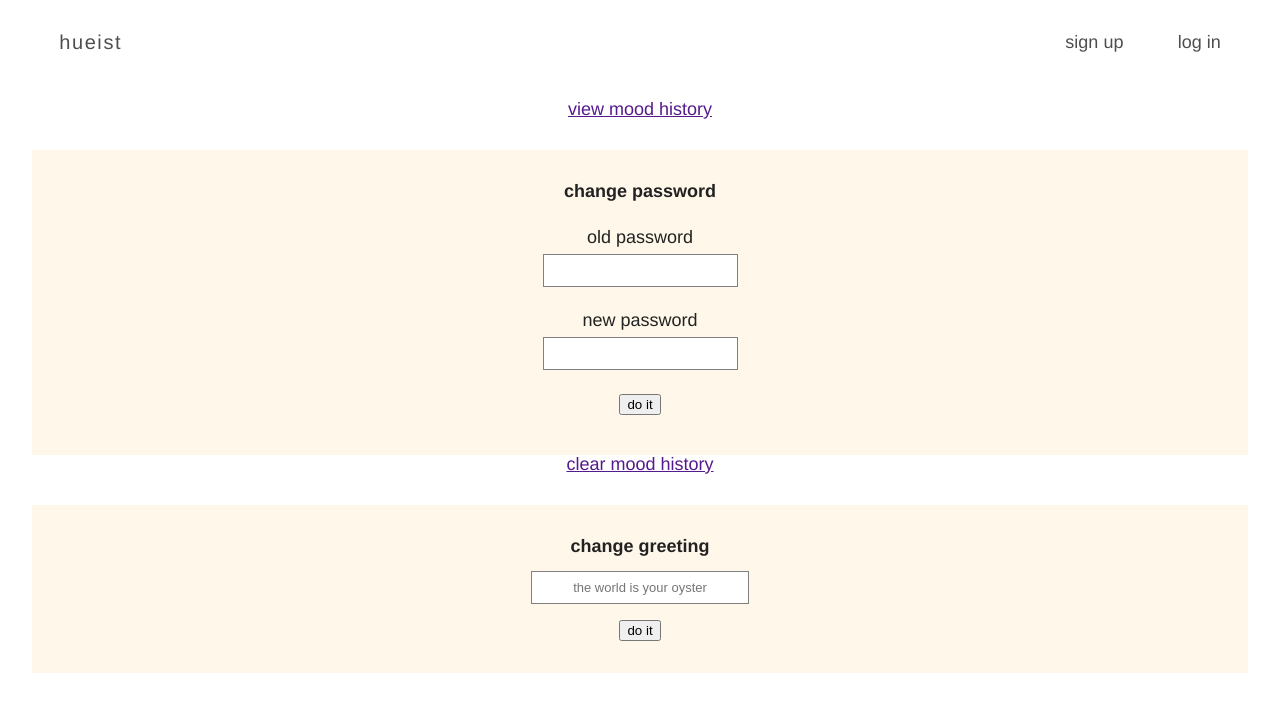
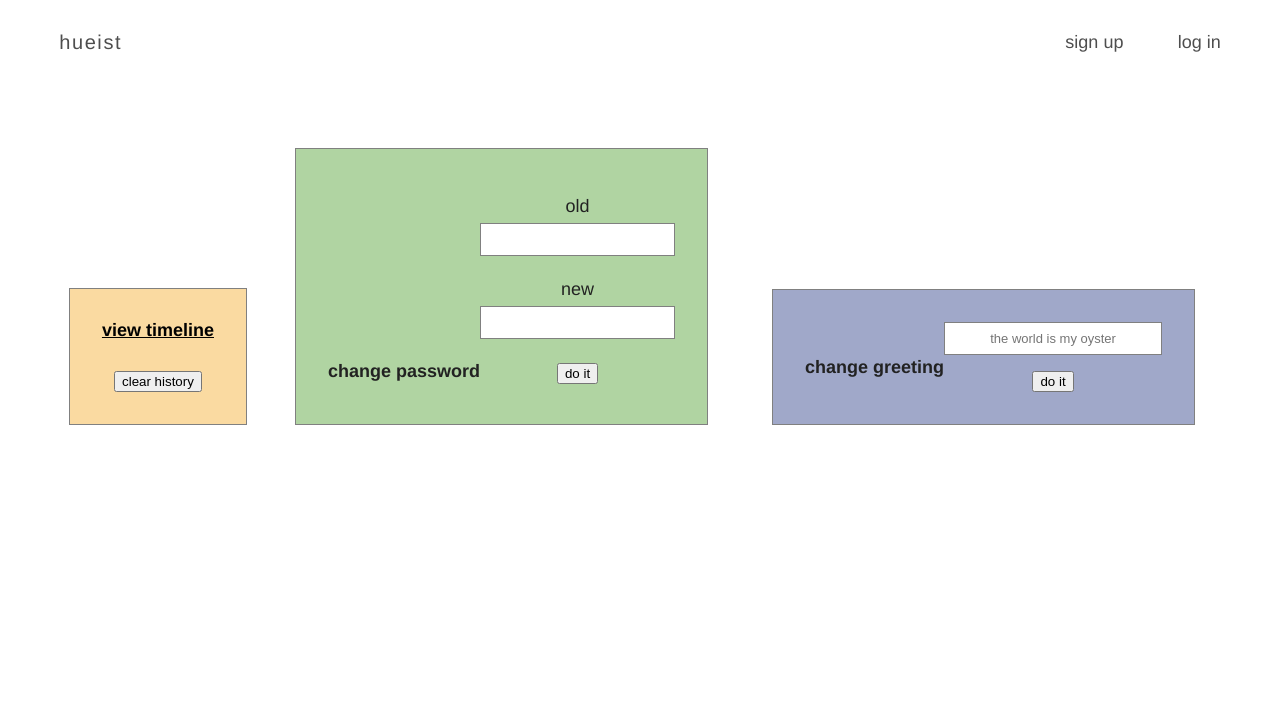
Before and after one commit to xiangcatherine/hueist, a Vue app: page /#/settings in a window 1280 px wide. Shown: the top 712 px of the page. Built offline with nearby package versions, Linux system fonts and the light colour scheme; what v-toaster would draw is missing.

Commit message:
Complete styling for settings page

```diff
--- a/src/components/ChangeGreeting.vue
+++ b/src/components/ChangeGreeting.vue
@@ -5,13 +5,13 @@
       <input
         class="change-greeting-input"
         type="text"
-        placeholder="the world is your oyster"
+        placeholder="the world is my oyster"
         v-model="greeting"/>
 
       <button class="change-greeting-submit" @click.prevent="updateGreeting()">
         do it
       </button>
-    </form>
+     </form>
   </div>
 </template>
 
@@ -49,13 +49,19 @@ export default {
 
 <style scoped>
   .container {
+    display: inline-block;
+    border: 1px solid gray;
     padding: 2rem;
-    background: #fff8ea;
+    background: #a0a8c9;
   }
 
   h2 {
     font-weight: bold;
     margin-bottom: 1rem;
+  }
+
+  form {
+    display: block;
   }
 
   .change-greeting-input {
--- a/src/components/ChangePassword.vue
+++ b/src/components/ChangePassword.vue
@@ -3,7 +3,7 @@
     <h2>change password</h2>
     <form class="form">
       <div class="fieldset">
-        <label class="change-password" for="old-password">old password</label>
+        <label class="change-password" for="old-password">old</label>
         <input
           class="change-password-input"
           type="password"
@@ -12,7 +12,7 @@
       </div>
 
       <div class="fieldset">
-        <label class="change-password" for="new-password">new password</label>
+        <label class="change-password" for="new-password">new</label>
         <input
           class="change-password-input"
           id="new-password"
@@ -67,8 +67,10 @@
 
 <style scoped>
   .container {
+    display: inline-block;
+    border: 1px solid gray;
     padding: 2rem;
-    background: #fff8ea;
+    background: #b0d4a2
   }
 
   h2 {
--- a/src/components/Header.vue
+++ b/src/components/Header.vue
@@ -10,7 +10,6 @@
       <template v-if="isAuthenticated">
         <a href="" @click.stop.prevent="goToSettings()">settings</a>
         <a href="" @click.stop.prevent="logOut()">log out</a>
-        <app-settings class="settings-modal"></app-settings>
       </template>
       <template v-if="!isAuthenticated">
         <app-sign-up class="sign-up-modal"></app-sign-up>
@@ -25,13 +24,11 @@
 <script>
   import LogIn from './LogIn'
   import SignUp from './SignUp'
-  import Settings from './Settings'
 
   export default {
     components: {
       appLogIn: LogIn,
-      appSignUp: SignUp,
-      appSettings: Settings
+      appSignUp: SignUp
     },
     computed: {
       isAuthenticated () {
@@ -87,8 +84,7 @@
   }
 
   .sign-up-modal,
-  .log-in-modal,
-  .settings-modal {
+  .log-in-modal {
     display: none;
     margin: auto;
   }
--- a/src/components/Settings.vue
+++ b/src/components/Settings.vue
@@ -1,16 +1,31 @@
 <template>
   <div class="container">
-    <a class="view-history-link" href="" @click.prevent="goToMoodHistory()">view mood history</a>
-    <app-change-password class="app-change-password"></app-change-password>
-    <a class="clear-history-link" href="" @click.stop.prevent="clearHistory()">clear mood history</a>
-    <app-change-greeting class="app-change-greeting"></app-change-greeting>
+    <div class="history">
+      <a class="view-history-link"
+        href=""
+        @click.prevent="goToMoodHistory()">
+        view timeline
+      </a>
+
+      <button class="clear-history-button"
+        @click.stop.prevent="clearHistory()">
+        clear history
+      </button>
+    </div>
+
+    <div>
+      <app-change-password class="app-change-password"></app-change-password>
+    </div>
+
+    <div>
+      <app-change-greeting class="app-change-greeting"></app-change-greeting>
+    </div>
   </div>
 </template>
 
 <script>
   import ChangePassword from './ChangePassword'
   import ChangeGreeting from './ChangeGreeting'
-  // import store from '../main.js'
 
   export default {
     name: 'Settings',
@@ -18,33 +33,36 @@
       appChangePassword: ChangePassword,
       appChangeGreeting: ChangeGreeting
     },
+
     data: function () {
       return {
         old: '',
         password: ''
       }
     },
+
     methods: {
       goToMoodHistory: function () {
         this.$router.push({ name: 'viewHistory' })
       },
-      apiCall: function () {
+
+      clearHistory: function () {
         var token = this.$store.state.user.authToken
-        return $.ajax({
+        var vm = this
+
+        $.ajax({
           url: 'http://localhost:4741/moods',
           type: 'DELETE',
           headers: {
             Authorization: 'Token token=' + token
+          },
+          success: function () {
+            vm.$toaster.success('history cleared')
+          },
+          error: function () {
+            vm.$toaster.error("history couldn't be cleared")
           }
         })
-      },
-      clearHistory: function () {
-        this.apiCall()
-          .then(console.log('moods deleted successfully'))
-          .catch(function (error) {
-            console.error(error)
-            console.log('at error catch for clear history')
-          })
       }
     }
   }
@@ -52,20 +70,41 @@
 
 <style scoped>
   .container {
+    display: flex;
     text-align: center;
+    justify-content: center;
+    align-items: flex-end;
+    margin-top: 4rem;
+  }
+
+  .container div {
+    margin: 0 1rem;
+  }
+
+  .history {
+    border: 1px solid gray;
+    padding: 2rem;
+    background: #fadaa1;
   }
 
   .view-history-link,
-  .clear-history-link {
+  .clear-history-button {
     display: block;
+    margin: auto;
   }
 
-  .app-change-password {
+  .view-history-link {
+    color: #000;
+    font-weight: bold;
+  }
+
+  .view-history-link:hover,
+  .view-history-link:focus,
+  .view-history-link:active {
+    opacity: .5;
+  }
+
+  .clear-history-button {
     margin-top: 2rem;
   }
-
-  .app-change-greeting {
-    margin-top: 2rem;
-  }
-
 </style>
```
